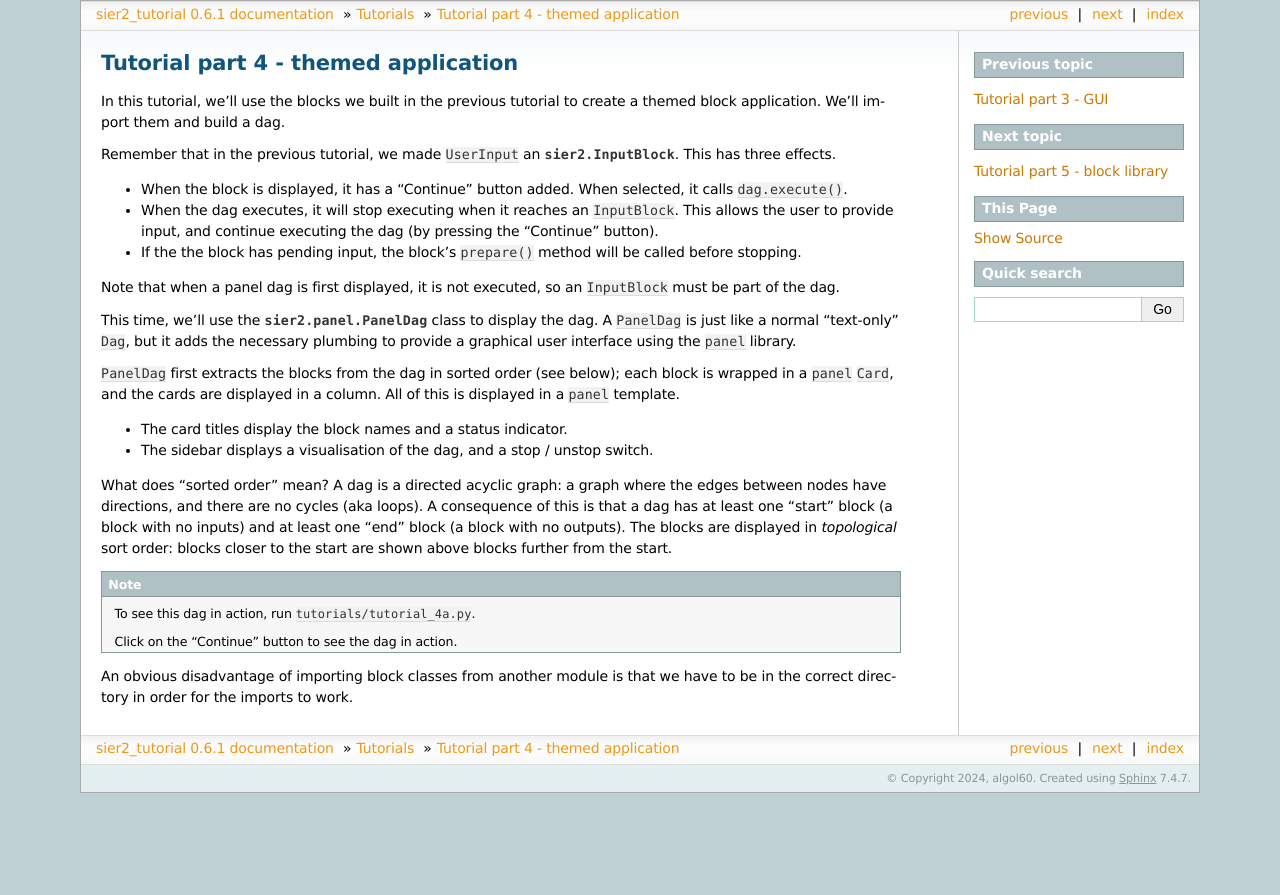
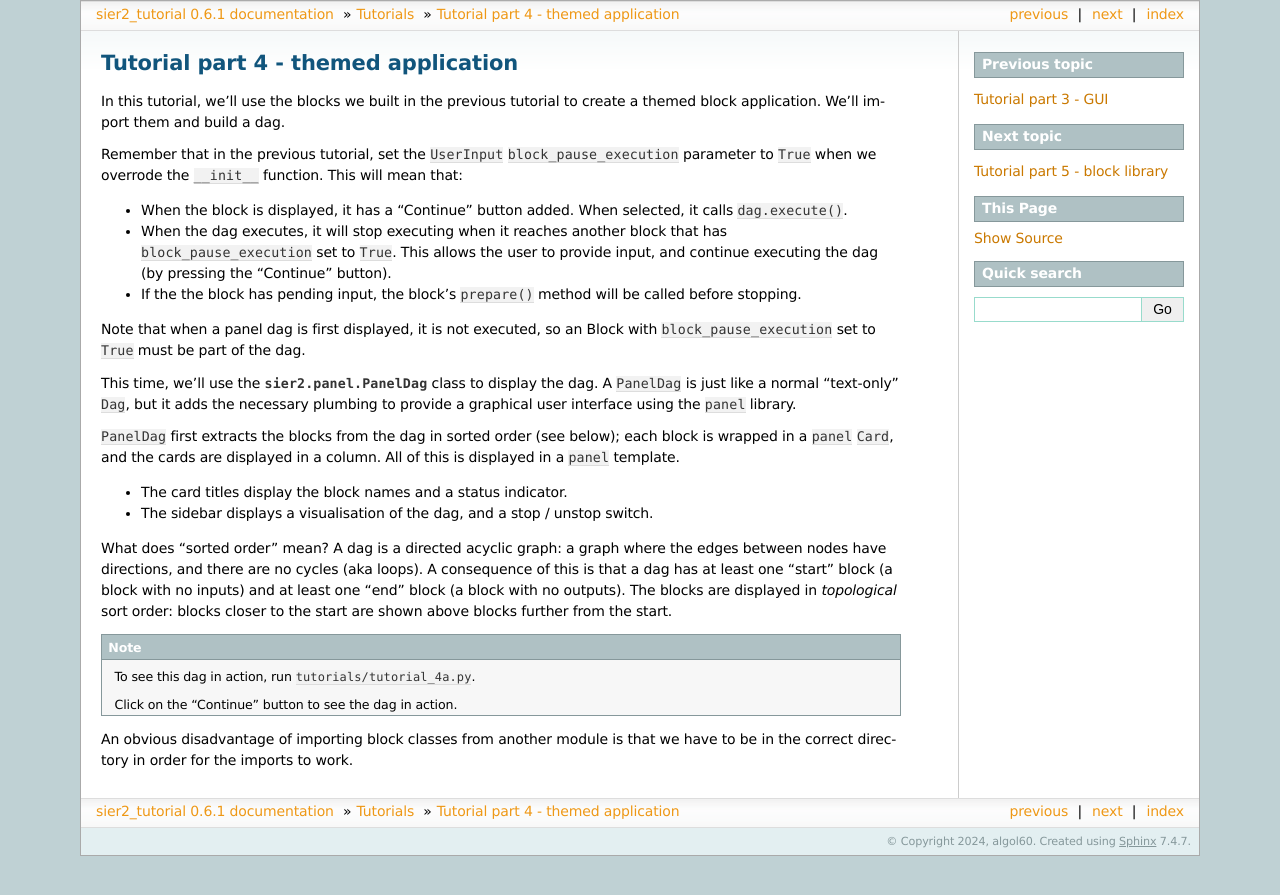
Before and after one commit to sier2/sier2-tutorial, a Sphinx documentation site: the page built from docs/source/tutorials/tutorial_4.rst, in a window 1280 px wide. Shown: the top 895 px of the page. Built offline with Sphinx 7.4.7, drawn with Linux system fonts in a browser that asks for light colours; the version number is read from the project's files by our own code.

Commit message:
updated and removed references to UserInputBlocks

```diff
--- a/docs/source/tutorials/tutorial_4.rst
+++ b/docs/source/tutorials/tutorial_4.rst
@@ -4,15 +4,15 @@ Tutorial part 4 - themed application
 In this tutorial, we'll use the blocks we built in the previous tutorial
 to create a themed block application. We'll import them and build a dag.
 
-Remember that in the previous tutorial, we made ``UserInput``
-an :class:`sier2.InputBlock`. This has three effects.
+Remember that in the previous tutorial, set the ``UserInput`` ``block_pause_execution``
+parameter to ``True`` when we overrode the ``__init__`` function. This will mean that:
 
 * When the block is displayed, it has a "Continue" button added. When selected, it calls ``dag.execute()``.
-* When the dag executes, it will stop executing when it reaches an ``InputBlock``. This allows the user to provide input, and continue executing the dag (by pressing the "Continue" button).
+* When the dag executes, it will stop executing when it reaches another block that has ``block_pause_execution`` set to ``True``. This allows the user to provide input, and continue executing the dag (by pressing the "Continue" button).
 * If the the block has pending input, the block's ``prepare()`` method will be called before stopping.
 
 Note that when a panel dag is first displayed, it is not executed, so an
-``InputBlock`` must be part of the dag.
+Block with ``block_pause_execution`` set to ``True`` must be part of the dag.
 
 This time, we'll use the :class:`sier2.panel.PanelDag` class to display the dag.
 A ``PanelDag`` is just like a normal "text-only" ``Dag``, but it adds the
```
